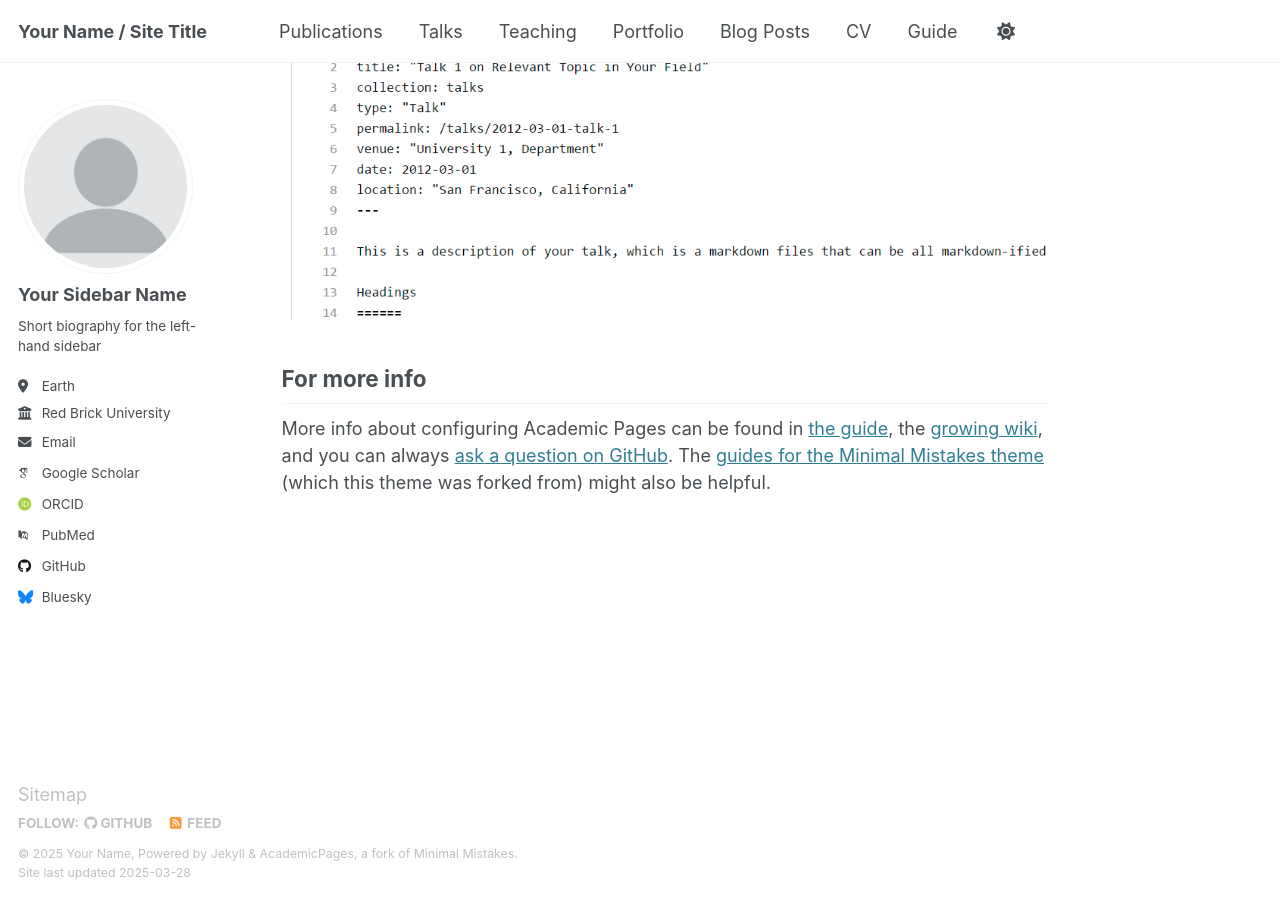
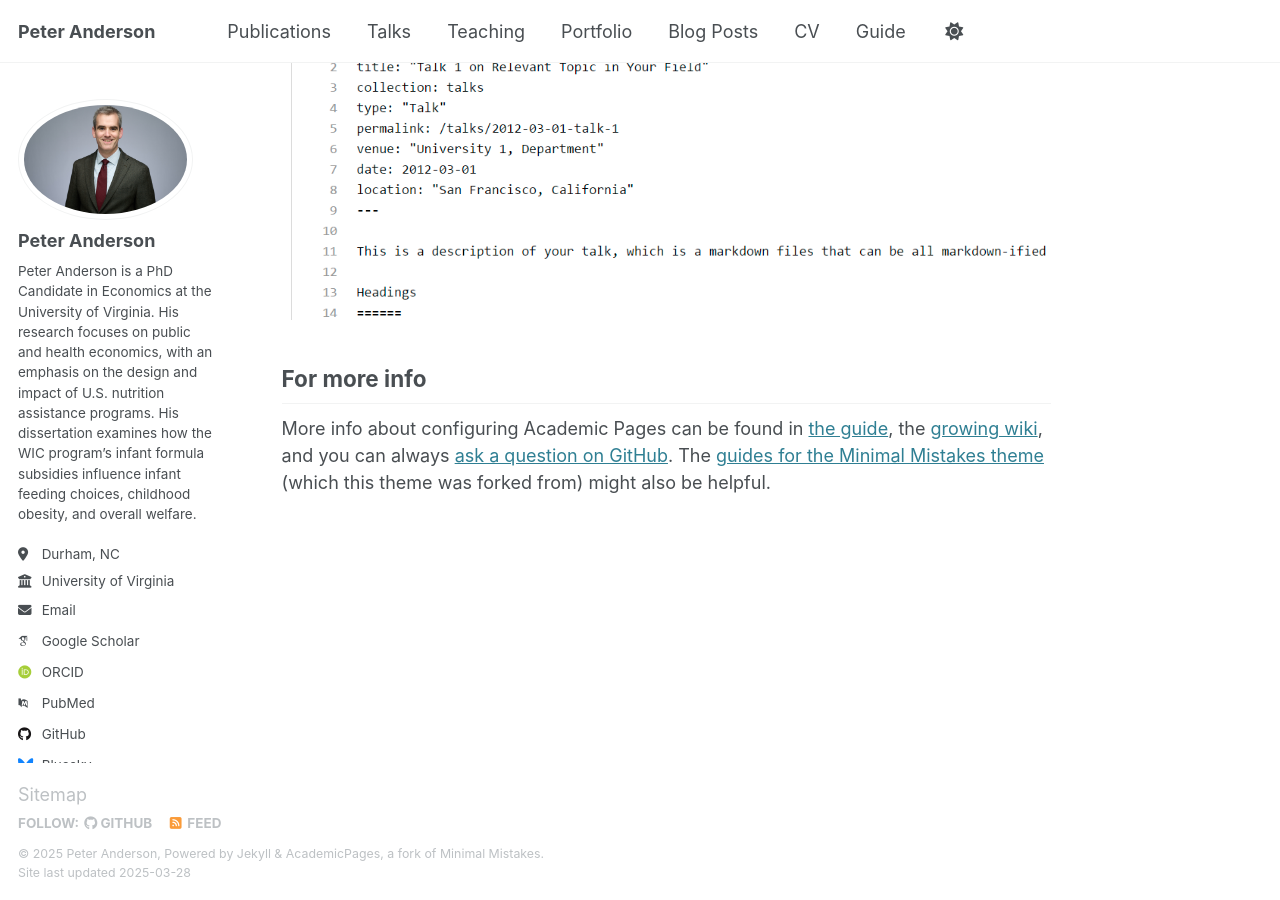
Before and after one commit to PeterMichaelAnderson/PeterMichaelAnderson.github.io, a Jekyll site: the page built from _pages/about.md, in a window 1280 px wide and 900 px high, scrolled down 2635 px. Built offline with Jekyll 4.4.1, drawn with Linux system fonts in a browser that asks for light colours; some web fonts are replaced.

Commit message:
Initial customization of _config.yml

```diff
--- a/_config.yml
+++ b/_config.yml
@@ -9,27 +9,27 @@
 # Basic Site Settings
 locale                   : "en-US"
 site_theme               : "default"
-title                    : "Your Name / Site Title"
+title                    : "Peter Anderson"
 title_separator          : "-"
-name                     : &name "Your Name"
-description              : &description "personal description"
-url                      : https://academicpages.github.io # the base hostname & protocol for your site e.g. "https://[your GitHub username].github.io"
+name                     : &name "Peter Anderson"
+description              : &description "PhD Candidate in Economics at the University of Virginia"
+url                      : https://PeterMichaelAnderson.github.io # the base hostname & protocol for your site e.g. "https://[your GitHub username].github.io"
 baseurl                  : "" # the subpath of your site, e.g. "/blog"
-repository               : "academicpages/academicpages.github.io"
+repository               : "PeterMichaelAnderson/PeterMichaelAnderson.github.io"
 
 # Site Author - The following control what appear as part of the author content on the side bar.
 #               If a field is blank the icon and link will not appear, otherwise it will be shown.
 #               Additional customization can be done by editing /_includes/author-profile.html
 author:
   # Biographic information
-  avatar           : "profile.png"
-  name             : "Your Sidebar Name"
+  avatar           : "Anderson_Peter_858_1440.jpg"
+  name             : "Peter Anderson"
   pronouns         : # example: "she/her"
-  bio              : "Short biography for the left-hand sidebar"
-  location         : "Earth"
-  employer         : "Red Brick University"
+  bio              : "Peter Anderson is a PhD Candidate in Economics at the University of Virginia. His research focuses on public and health economics, with an emphasis on the design and impact of U.S. nutrition assistance programs. His dissertation examines how the WIC program’s infant formula subsidies influence infant feeding choices, childhood obesity, and overall welfare."
+  location         : "Durham, NC"
+  employer         : "University of Virginia"
   uri              : # URL
-  email            : "none@example.org"
+  email            : "pa7kd@virginia.edu"
 
   # Academic websites
   arxiv            : # URL - Update with the correct link to your profile
@@ -45,7 +45,7 @@ author:
   bitbucket        : # Username - Update with your username on the site
   codepen          : # Username
   dribbble         : # Username
-  github           : "academicpages"
+  github           : "PeterMichaelAnderson"
   kaggle           : # Username
   stackoverflow    : # User number or user number and name (i.e., use "1" or "1/jeff-atwood")
 
```
